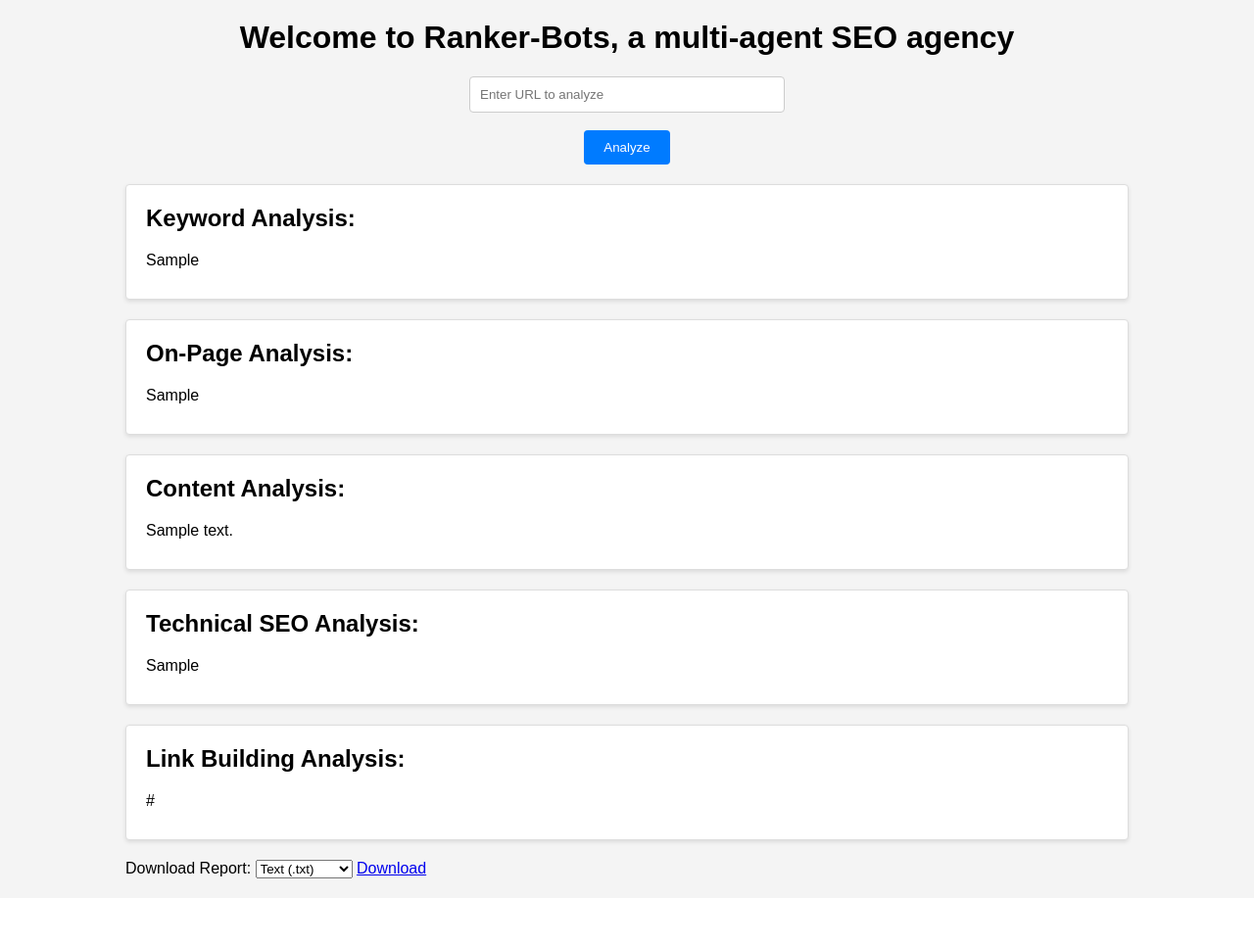
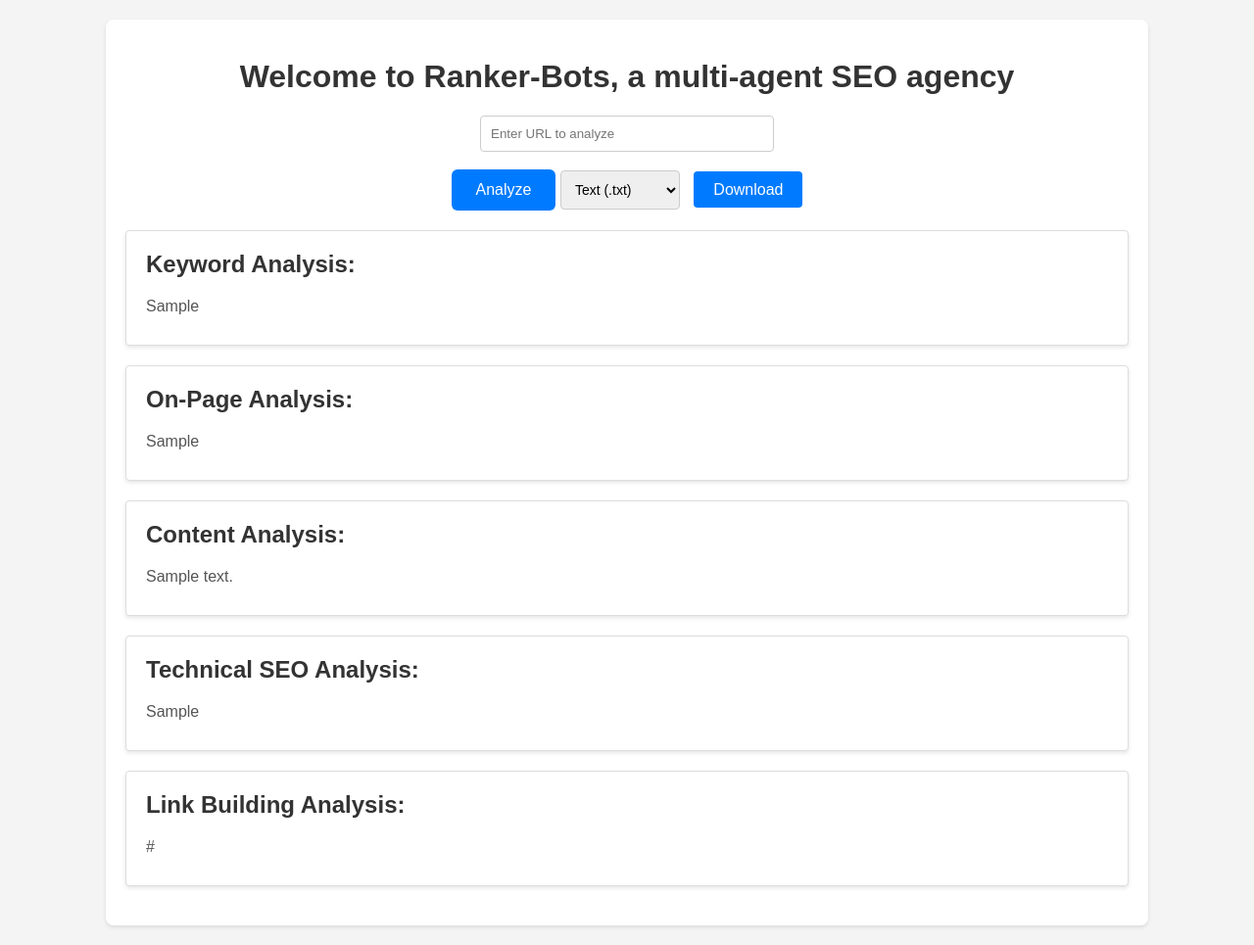
Before and after one commit to PiyushChall/Ranker-Bots, a FastAPI app: template templates/index.html in a window 1280 px wide. Shown: the whole page at 98% size. Before the commit the page ends 897 px from the top, so only its background shows below. Run offline with FastAPI, Linux system fonts and the light colour scheme; the template is opened without the code that fills it: most values are stand-ins (such as "Sample title", 1, 10 or a date in 2020).

Commit message:
changes in ui

```diff
--- a/main.py
+++ b/main.py
@@ -187,14 +187,23 @@ async def download_report(url: str, download_format: str):
 
     report_content = generate_report_content(agent_results, url)
 
+    # Extract the website name from the URL
+    parsed_url = urlparse(url)
+    netloc = parsed_url.netloc
+    # Remove "www." and potentially other subdomains
+    website_name = netloc.replace("www.", "").split(".")[0]
+
     if download_format == "txt":
         # Create a temporary file
-        with open("report.txt", "w") as f:
+        filename = f"{website_name}.txt"  # Use website name in filename
+        with open(filename, "w") as f:
             f.write(report_content)
-        return FileResponse("report.txt", filename="report.txt", media_type="text/plain")
+        return FileResponse(filename, filename=filename, media_type="text/plain")
     elif download_format == "docx":
         # Create a Word document
+        filename = f"{website_name}.docx"  # Use website name in filename
         document = Document()
-        document.add_paragraph(report_content)
-        document.save("report.docx")
-        return FileResponse("report.docx", filename="report.docx", media_type="application/vnd.openxmlformats-officedocument.wordprocessingml.document")
+        paragraph = document.add_paragraph()  # Add a paragraph
+        paragraph.add_run(report_content)  # Add all content as a single run
+        document.save(filename)
+        return FileResponse(filename, filename=filename, media_type="application/vnd.openxmlformats-officedocument.wordprocessingml.document")
--- a/static/style.css
+++ b/static/style.css
@@ -1,13 +1,20 @@
+/* style.css */
+
 body {
     font-family: sans-serif;
     margin: 0;
     padding: 0;
     background-color: #f4f4f4;
+    display: flex; /* Added for centering */
+    justify-content: center; /* Added for centering */
+    align-items: center; /* Added for centering */
+    min-height: 100vh; /* Added for centering */
 }
 
 h1 {
     text-align: center;
     margin-top: 20px;
+    color: #333; /* Added color */
 }
 
 form {
@@ -20,24 +27,32 @@ input[type="url"] {
     width: 300px;
     border: 1px solid #ccc;
     border-radius: 4px;
+    box-sizing: border-box; /* Added box-sizing */
 }
 
-button {
-    padding: 10px 20px;
+button, a { /* Modified to include 'a' tag */
+    padding: 12px 25px; /* Increased padding */
     background-color: #007bff;
     color: white;
     border: none;
-    border-radius: 4px;
+    border-radius: 6px; /* Increased border-radius */
     cursor: pointer;
+    font-size: 16px; /* Increased font-size */
+    transition: background-color 0.3s ease; /* Added transition */
+    text-decoration: none; /* Added to remove underline from links */
 }
 
-button:hover {
+button:hover, a:hover { /* Modified to include 'a' tag */
     background-color: #0056b3;
 }
 
 .container {
     width: 80%;
     margin: 20px auto;
+    background-color: white; /* Added background color */
+    padding: 20px; /* Added padding */
+    border-radius: 8px; /* Added border-radius */
+    box-shadow: 0 2px 4px rgba(0, 0, 0, 0.1); /* Added box-shadow */
 }
 
 .result-box {
@@ -51,10 +66,12 @@ button:hover {
 
 .result-box h2 {
     margin-top: 0;
+    color: #333; /* Added color */
 }
 
 .result-box p {
     margin-bottom: 10px;
+    color: #555; /* Added color */
 }
 
 .result-box img {
@@ -70,7 +87,8 @@ button:hover {
     margin-bottom: 10px;
 }
 
-.result-box th, .result-box td {
+.result-box th,
+.result-box td {
     border: 1px solid #ddd;
     padding: 8px;
     text-align: left;
@@ -79,3 +97,11 @@ button:hover {
 .result-box th {
     background-color: #f2f2f2;
 }
+
+select { /* Added select styles */
+    padding: 10px;
+    border: 1px solid #ccc;
+    border-radius: 4px;
+    font-size: 14px;
+    cursor: pointer;
+}
--- a/templates/index.html
+++ b/templates/index.html
@@ -9,7 +9,27 @@
         <h1>Welcome to Ranker-Bots, a multi-agent SEO agency</h1>
         <form method="post" action="/analyze_seo">
             <input type="url" name="url" placeholder="Enter URL to analyze" required><br><br>
-            <button type="submit">Analyze</button>
+            <div style="display: inline-block;">  <button type="submit">Analyze</button>
+            </div>
+            {% if url %}
+                <div style="display: inline-block;">
+                    <label for="download_format"></label>
+                    <select name="download_format" id="download_format">
+                        <option value="txt">Text (.txt)</option>
+                        <option value="docx">Word (.docx)</option>
+                    </select>
+                    <a id="download_link" href="#" style="
+                        padding: 10px 20px;
+                        background-color: #007bff;
+                        color: white;
+                        border: none;
+                        border-radius: 4px;
+                        cursor: pointer;
+                        text-decoration: none; /* Remove underline */
+                        margin-left: 10px; /* Add spacing */
+                    ">Download</a>
+                </div>
+            {% endif %}
         </form>
 
         {% if url %}
@@ -34,14 +54,9 @@
                 <p>{{ link_building_results|replace('\n', '<br>')|safe }}</p>
             </div>
         {% endif %}
-
-        {% if url %}
-            <label for="download_format">Download Report:</label>
-            <select name="download_format" id="download_format">
-                <option value="txt">Text (.txt)</option>
-                <option value="docx">Word (.docx)</option>
-            </select>
-            <a id="download_link" href="#">Download</a>
+    </div>
+</body>
+</html>
 
 <script>
     document.getElementById('download_format').addEventListener('change', function() {
@@ -51,7 +66,3 @@
         document.getElementById('download_link').href = downloadUrl;
     });
 </script>
-        {% endif %}
-    </div>
-</body>
-</html>
```
Lines whose indentation alone changed are shown as unchanged.
